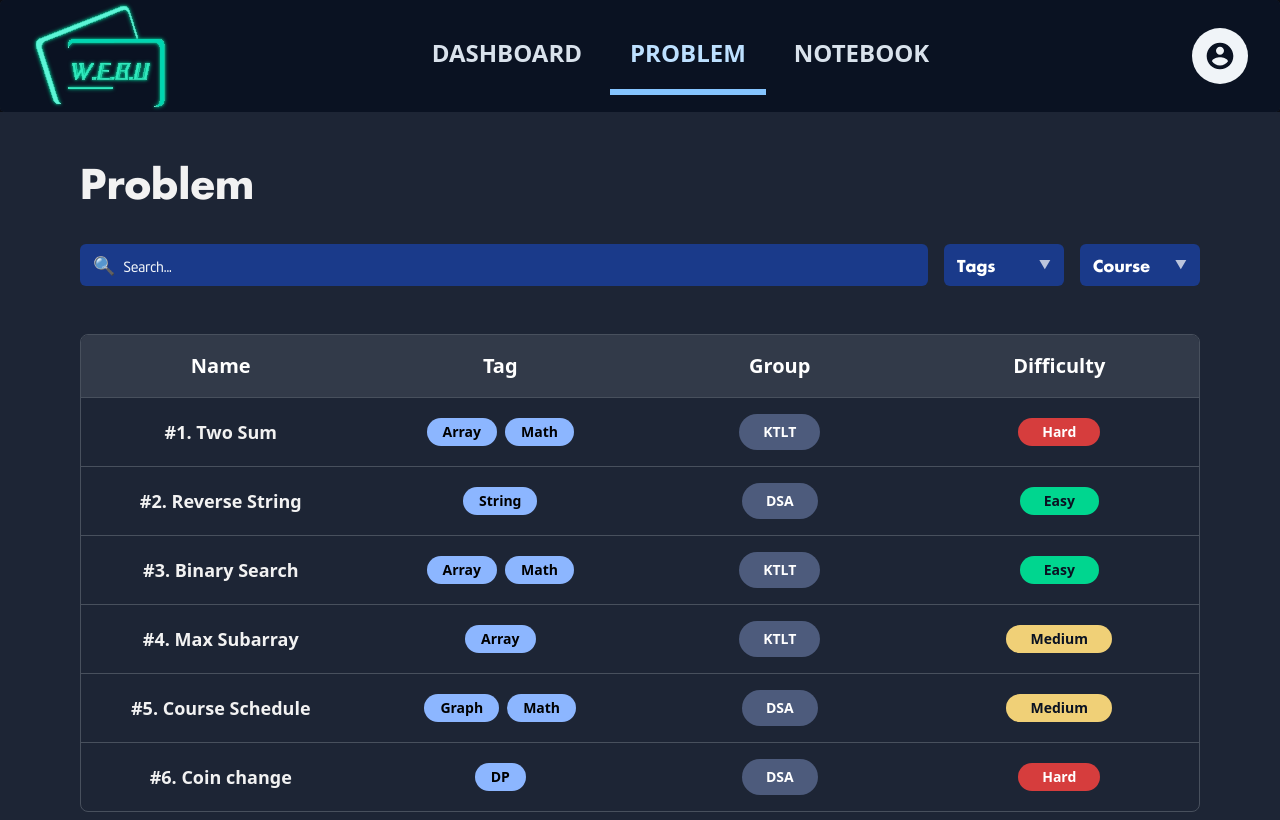
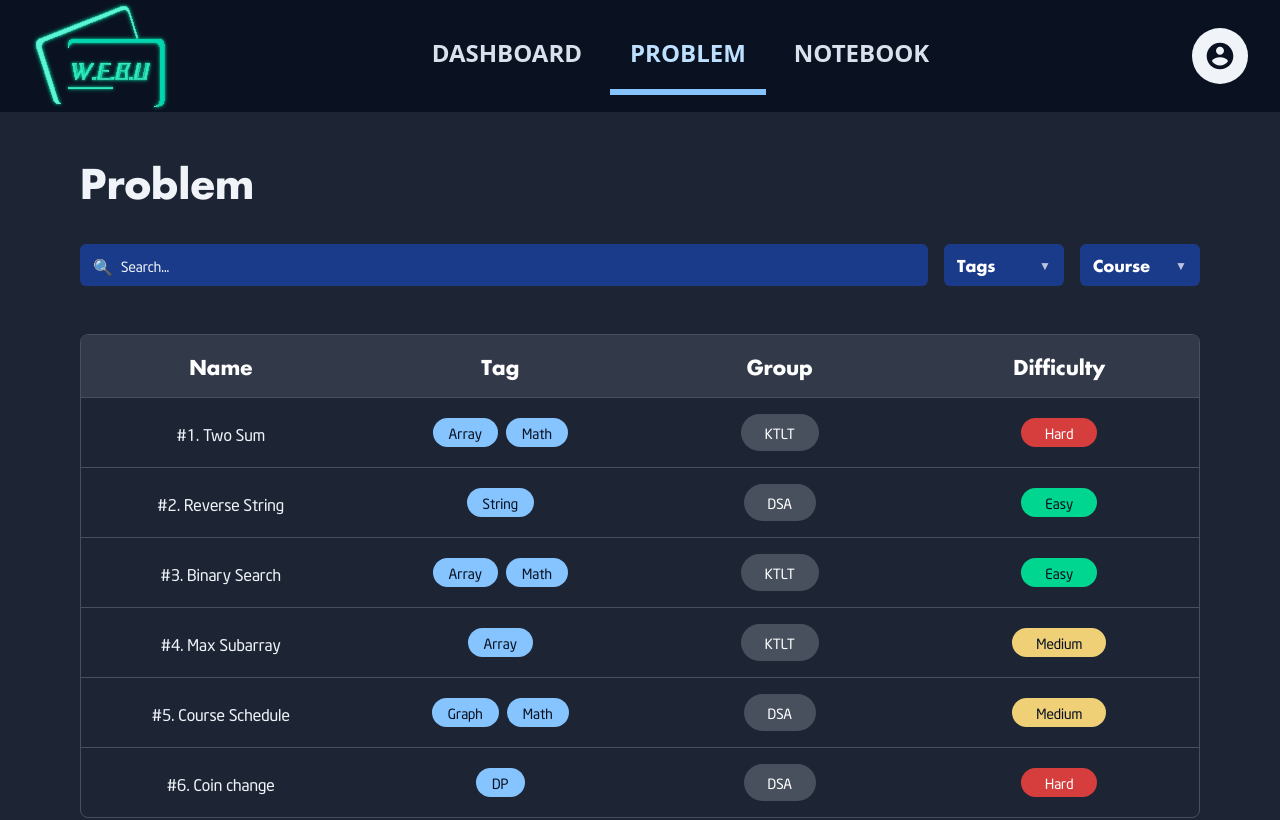
Before and after one commit to vohoangloc-32/WEBU, a React (Vite) app: page /problem in a window 1280 px wide. Shown: the top 820 px of the page. Built offline with nearby package versions, Linux system fonts and the light colour scheme.

Commit message:
clean code problem page, notebook page

```diff
--- a/src/components/notebook/NotebookFilter.tsx
+++ b/src/components/notebook/NotebookFilter.tsx
@@ -44,7 +44,7 @@ export const NotebookFilter = ({
     <div className="w-full flex flex-col gap-4">
       <div className="w-full flex justify-between items-center gap-4">
         <div className="flex-1 h-[42px] bg-info-a0 rounded-[6px] px-3 flex items-center gap-2 border border-transparent focus-within:border-secondary-a70 transition-colors">
-          <span className="text-white text-lg">🔍</span>
+          <span className="text-white p7">🔍</span>
           <input
             type="text"
             placeholder="Search..."
@@ -60,7 +60,7 @@ export const NotebookFilter = ({
             className="w-full h-full bg-info-a0 rounded-[6px] px-3 flex justify-between items-center cursor-pointer border border-transparent hover:border-secondary-a70 transition-colors select-none"
           >
             <span className="text-white h7 font-bold">Tags</span>
-            <span className="text-white text-xs opacity-70">▼</span>
+            <span className="text-white p9 opacity-70">▼</span>
           </div>
 
           {isTagOpen && (
@@ -84,7 +84,7 @@ export const NotebookFilter = ({
             className="w-full h-full bg-info-a0 rounded-[6px] px-3 flex justify-between items-center cursor-pointer border border-transparent hover:border-secondary-a70 transition-colors select-none"
           >
             <span className="text-white h7 font-bold">Course</span>
-            <span className="text-white text-xs opacity-70">▼</span>
+            <span className="text-white p9 opacity-70">▼</span>
           </div>
 
           {isCourseOpen && (
@@ -114,7 +114,7 @@ export const NotebookFilter = ({
               <span className="text-secondary-a10 p8 font-bold">{course}</span>
               <span
                 onClick={() => removeCourse(course)}
-                className="text-neutral-a50 hover:text-danger-a10 cursor-pointer font-bold ml-1 text-lg leading-none"
+                className="text-neutral-a50 hover:text-danger-a10 cursor-pointer font-bold ml-1 p7 leading-none"
               >
                 ×
               </span>
@@ -128,7 +128,7 @@ export const NotebookFilter = ({
               <span className="text-white p8">{tag}</span>
               <span
                 onClick={() => removeTag(tag)}
-                className="text-neutral-a50 hover:text-danger-a10 cursor-pointer font-bold ml-1 text-lg leading-none"
+                className="text-neutral-a50 hover:text-danger-a10 cursor-pointer font-bold ml-1 p7 leading-none"
               >
                 ×
               </span>
--- a/src/components/notebook/NotebookHeader.tsx
+++ b/src/components/notebook/NotebookHeader.tsx
@@ -5,15 +5,10 @@ export const NotebookHeader = () => {
   const navigate = useNavigate();
   return (
     <div className="w-full flex justify-between items-center">
-      <h1
-        className="font-bold text-[40px] text-[#F2F2F2] leading-normal"
-        style={{ fontFamily: "'SFU Futura', sans-serif" }}
-      >
-        Notebook
-      </h1>
+      <h1 className="h1 text-neutral-a50 leading-normal">Notebook</h1>
       <button
         onClick={() => navigate('/create-problem')}
-        className="flex justify-center items-center px-10 py-3 gap-3 rounded-[10px] border border-[#4CA3FF] bg-[#323A49] text-white font-semibold cursor-pointer hover:opacity-80 transition-opacity"
+        className="flex justify-center items-center px-10 py-3 gap-3 rounded-[10px] border border-secondary-a70 bg-tonal-a20 text-white p7 font-bold cursor-pointer hover:opacity-80 transition-opacity"
       >
         Create new problem
       </button>
--- a/src/components/notebook/Pagination.tsx
+++ b/src/components/notebook/Pagination.tsx
@@ -23,7 +23,7 @@ export const Pagination = ({
             : 'bg-tonal-a50 text-secondary-a10 hover:bg-tonal-a40'
         }`}
       >
-        <span className="text-[20px] font-bold">{page}</span>
+        <span className="h6">{page}</span>
       </div>
     );
   };
--- a/src/components/problem/ProblemFilter.tsx
+++ b/src/components/problem/ProblemFilter.tsx
@@ -53,7 +53,7 @@ export const ProblemFilter = ({
     <div className="w-full flex flex-col gap-4">
       <div className="w-full flex justify-between items-center gap-4">
         <div className="flex-1 h-[42px] bg-info-a0 rounded-[6px] px-3 flex items-center gap-2 border border-transparent focus-within:border-secondary-a70 transition-colors">
-          <span className="text-white text-lg">🔍</span>
+          <span className="text-white p7">🔍</span>
           <input
             type="text"
             placeholder="Search..."
@@ -69,7 +69,7 @@ export const ProblemFilter = ({
             className="w-full h-full bg-info-a0 rounded-[6px] px-3 flex justify-between items-center cursor-pointer border border-transparent hover:border-secondary-a70 transition-colors select-none"
           >
             <span className="text-white h7 font-bold">Tags</span>
-            <span className="text-white text-xs opacity-70">▼</span>
+            <span className="text-white p9 opacity-70">▼</span>
           </div>
 
           {isTagOpen && (
@@ -93,7 +93,7 @@ export const ProblemFilter = ({
             className="w-full h-full bg-info-a0 rounded-[6px] px-3 flex justify-between items-center cursor-pointer border border-transparent hover:border-secondary-a70 transition-colors select-none"
           >
             <span className="text-white h7 font-bold">Course</span>
-            <span className="text-white text-xs opacity-70">▼</span>
+            <span className="text-white p9 opacity-70">▼</span>
           </div>
 
           {isCourseOpen && (
@@ -123,7 +123,7 @@ export const ProblemFilter = ({
               <span className="text-secondary-a10 p8 font-bold">{course}</span>
               <span
                 onClick={() => removeCourse(course)}
-                className="text-neutral-a50 hover:text-danger-a10 cursor-pointer font-bold ml-1 text-lg leading-none"
+                className="text-neutral-a50 hover:text-danger-a10 cursor-pointer font-bold ml-1 p7 leading-none"
               >
                 ×
               </span>
@@ -137,7 +137,7 @@ export const ProblemFilter = ({
               <span className="text-white p8">{tag}</span>
               <span
                 onClick={() => removeTag(tag)}
-                className="text-neutral-a50 hover:text-danger-a10 cursor-pointer font-bold ml-1 text-lg leading-none"
+                className="text-neutral-a50 hover:text-danger-a10 cursor-pointer font-bold ml-1 p7 leading-none"
               >
                 ×
               </span>
--- a/src/components/problem/ProblemTable.tsx
+++ b/src/components/problem/ProblemTable.tsx
@@ -16,18 +16,10 @@ export const ProblemTable = ({ problems }: ProblemTableProps) => {
     <div className="w-full flex flex-col border border-tonal-a30 rounded-lg overflow-hidden mt-4">
       {/* Header */}
       <div className="grid grid-cols-4 bg-tonal-a20 border-b border-tonal-a30">
-        <div className="py-4 text-center font-bold text-white text-[20px]">
-          Name
-        </div>
-        <div className="py-4 text-center font-bold text-white text-[20px]">
-          Tag
-        </div>
-        <div className="py-4 text-center font-bold text-white text-[20px]">
-          Group
-        </div>
-        <div className="py-4 text-center font-bold text-white text-[20px]">
-          Difficulty
-        </div>
+        <div className="py-4 text-center text-white h6">Name</div>
+        <div className="py-4 text-center text-white h6">Tag</div>
+        <div className="py-4 text-center text-white h6">Group</div>
+        <div className="py-4 text-center text-white h6">Difficulty</div>
       </div>
 
       {/* Body */}
@@ -37,7 +29,7 @@ export const ProblemTable = ({ problems }: ProblemTableProps) => {
             key={item.id}
             className={`grid grid-cols-4 items-center py-4 ${index !== problems.length - 1 ? 'border-b border-tonal-a30' : ''}`}
           >
-            <div className="text-center text-[#F2F2F2] font-semibold text-[18px]">
+            <div className="text-center text-neutral-a50 p7 font-bold">
               {item.name}
             </div>
 
@@ -45,7 +37,7 @@ export const ProblemTable = ({ problems }: ProblemTableProps) => {
               {item.tags.map((tag) => (
                 <span
                   key={tag}
-                  className="bg-[#8CB6FF] text-black px-4 py-1 rounded-[100px] text-sm font-bold"
+                  className="bg-secondary-a50 text-tonal-a0 px-4 py-1 rounded-[100px] p8 font-bold"
                 >
                   {tag}
                 </span>
@@ -53,14 +45,14 @@ export const ProblemTable = ({ problems }: ProblemTableProps) => {
             </div>
 
             <div className="flex justify-center">
-              <span className="bg-[#4D5B7C] text-white px-6 py-2 rounded-[100px] text-sm font-semibold">
+              <span className="bg-tonal-a30 text-white px-6 py-2 rounded-[100px] p8 font-bold">
                 {item.group}
               </span>
             </div>
 
             <div className="flex justify-center">
               <span
-                className={`px-6 py-1 rounded-[100px] text-sm font-bold ${getDifficultyColor(item.difficulty)}`}
+                className={`px-6 py-1 rounded-[100px] p8 font-bold ${getDifficultyColor(item.difficulty)}`}
               >
                 {item.difficulty}
               </span>
@@ -68,7 +60,7 @@ export const ProblemTable = ({ problems }: ProblemTableProps) => {
           </div>
         ))
       ) : (
-        <div className="py-10 text-center text-neutral-a50 text-lg">
+        <div className="py-10 text-center text-neutral-a50 p7">
           No exercises were found that match your filters.
         </div>
       )}
--- a/src/pages/Notebook.tsx
+++ b/src/pages/Notebook.tsx
@@ -91,7 +91,7 @@ export const Notebook = (): JSX.Element => {
               ))}
             </div>
           ) : (
-            <div className="w-full flex justify-center items-center py-20 text-neutral-a50 text-xl">
+            <div className="w-full flex justify-center items-center py-20 text-neutral-a50 p6">
               No exercises were found that match your filters.
             </div>
           )}
--- a/src/pages/Problem.tsx
+++ b/src/pages/Problem.tsx
@@ -48,12 +48,7 @@ export const Problem = (): JSX.Element => {
 
       <div className="w-full min-h-screen bg-tonal-a10 px-20 py-10 flex flex-col items-center overflow-hidden select-none">
         <div className="w-full max-w-[1200px] flex flex-col gap-8">
-          <h1
-            className="font-bold text-[40px] text-[#F2F2F2] leading-normal"
-            style={{ fontFamily: "'SFU Futura', sans-serif" }}
-          >
-            Problem
-          </h1>
+          <h1 className="h1 text-neutral-a50 leading-normal">Problem</h1>
 
           <ProblemFilter
             searchQuery={searchQuery}
```
